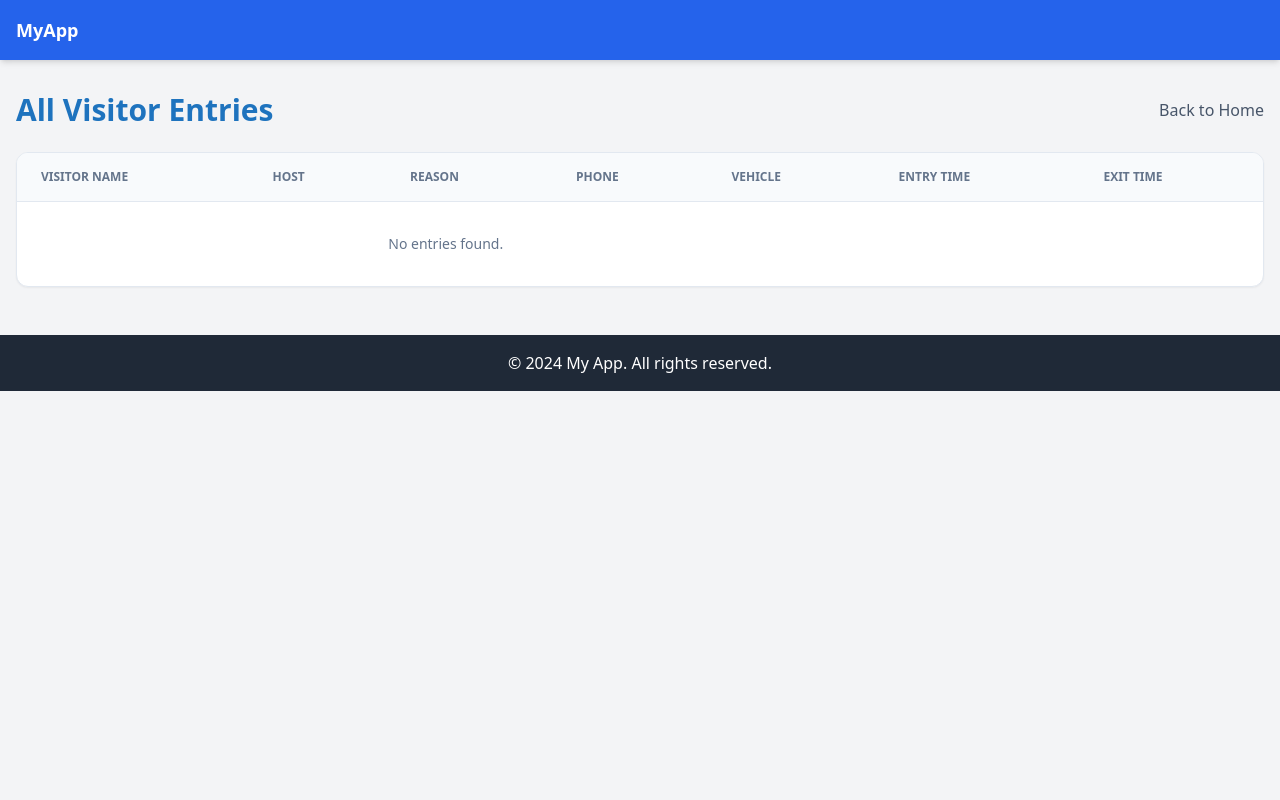
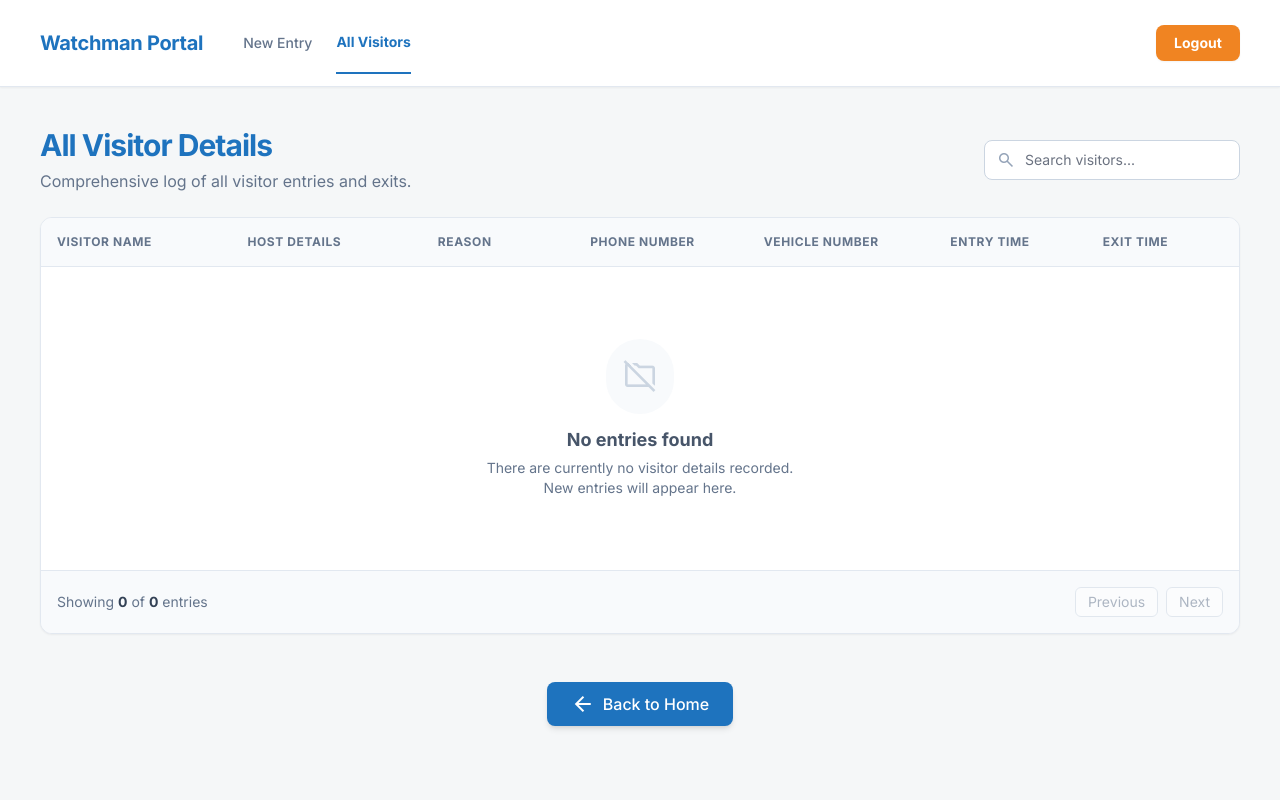
Before and after one commit to mrlucifer006/internship, a Flask app: template templates/view_all.html in a window 1280 px wide. Run offline with Flask 3, Linux system fonts and the light colour scheme; the template is opened without the code that fills it, so the values that code supplies are empty; some libraries are stand-ins or nearby versions.

Commit message:
Update view_all.html
view all page added@pon

```diff
--- a/templates/view_all.html
+++ b/templates/view_all.html
@@ -1,62 +1,171 @@
-{% extends "base.html" %}
+<!DOCTYPE html>
+<html lang="en">
 
-{% block content %}
-<div class="flex flex-col gap-6">
-    <div class="flex items-center justify-between">
-        <h1 class="text-[#1e73be] text-3xl font-bold">All Visitor Entries</h1>
-        <a href="{{ url_for('home') }}" class="text-slate-600 hover:text-[#1e73be] font-medium">Back to Home</a>
+<head>
+    <meta charset="utf-8" />
+    <meta content="width=device-width, initial-scale=1.0" name="viewport" />
+    <title>All Visitor Details</title>
+    <link href="https://fonts.googleapis.com/css2?family=Inter:wght@400;500;700;900&amp;display=swap"
+        rel="stylesheet" />
+    <link
+        href="https://fonts.googleapis.com/css2?family=Material+Symbols+Outlined:wght,FILL@100..700,0..1&amp;display=swap"
+        rel="stylesheet" />
+    <script src="https://cdn.tailwindcss.com?plugins=forms,container-queries"></script>
+    <script id="tailwind-config">
+        tailwind.config = {
+            theme: {
+                extend: {
+                    colors: {
+                        "primary": "#1e73be",
+                        "brand-blue": "#1e73be",
+                        "brand-green": "#5c8a42",
+                        "brand-orange": "#f08422",
+                        "background-light": "#f5f7f8",
+                    },
+                    fontFamily: {
+                        "display": ["Inter", "sans-serif"]
+                    },
+                    borderRadius: { "DEFAULT": "0.25rem", "lg": "0.5rem", "xl": "0.75rem", "full": "9999px" },
+                },
+            },
+        }
+    </script>
+    <style type="text/tailwindcss">
+        :root {
+          --brand-blue: #1e73be;
+          --brand-green: #5c8a42;
+          --brand-orange: #f08422;
+        }
+        .text-primary {
+            color: var(--brand-blue);
+        }
+        .bg-primary {
+            background-color: var(--brand-blue);
+        }
+        .btn-logout {
+            background-color: var(--brand-orange);
+        }
+        .btn-logout:hover {
+            background-color: #d1701b;
+        }
+        ::-webkit-scrollbar {
+            width: 8px;
+            height: 8px;
+        }
+        ::-webkit-scrollbar-track {
+            background: #f1f5f9;
+        }
+        ::-webkit-scrollbar-thumb {
+            background: #cbd5e1;
+            border-radius: 4px;
+        }
+        ::-webkit-scrollbar-thumb:hover {
+            background: #94a3b8;
+        }
+        .status-badge-in {
+            @apply bg-green-100 text-green-700 border-green-200;
+        }
+        .status-badge-out {
+            @apply bg-gray-100 text-gray-700 border-gray-200;
+        }
+    </style>
+</head>
+
+<body class="bg-background-light font-display antialiased min-h-screen flex flex-col text-slate-600">
+    <header
+        class="flex items-center justify-between whitespace-nowrap border-b border-solid border-slate-200 px-6 lg:px-10 py-3 bg-white shadow-sm z-10 sticky top-0">
+        <div class="flex items-center gap-4">
+            <h2 class="text-lg lg:text-xl font-bold leading-tight tracking-[-0.015em] text-[#1e73be]">Watchman Portal
+            </h2>
         </div>
-
-    <div class="bg-white rounded-xl border border-slate-200 shadow-sm overflow-hidden">
+        <nav class="hidden md:flex items-center gap-6 ml-10 mr-auto">
+            <a class="text-slate-500 hover:text-[var(--brand-blue)] font-medium text-sm transition-colors" href="#">New
+                Entry</a>
+            <a class="text-[var(--brand-blue)] font-bold text-sm border-b-2 border-[var(--brand-blue)] py-5"
+                href="#">All Visitors</a>
+        </nav>
+        <div class="flex flex-1 justify-end gap-6 items-center">
+            <button
+                class="btn-logout flex min-w-[84px] cursor-pointer items-center justify-center overflow-hidden rounded-lg h-9 px-4 text-white text-sm font-bold transition-colors shadow-sm">
+                <span class="truncate">Logout</span>
+            </button>
+        </div>
+    </header>
+    <main class="flex-grow flex flex-col h-full p-6 lg:p-10">
+        <div class="w-full max-w-[1400px] mx-auto flex flex-col gap-6">
+            <div class="flex flex-col md:flex-row md:items-center justify-between gap-4">
+                <div class="flex flex-col gap-1">
+                    <h1 class="text-[#1e73be] text-3xl font-bold leading-tight tracking-[-0.033em]">All Visitor Details
+                    </h1>
+                    <p class="text-slate-500 text-base font-normal">Comprehensive log of all visitor entries and exits.
+                    </p>
+                </div>
+                <div class="flex gap-3">
+                    <div class="relative group">
+                        <span
+                            class="absolute inset-y-0 left-0 flex items-center pl-3 text-slate-400 group-focus-within:text-[var(--brand-blue)] transition-colors">
+                            <span class="material-symbols-outlined text-[20px]">search</span>
+                        </span>
+                        <input
+                            class="pl-10 pr-4 h-10 rounded-lg border border-slate-300 text-sm focus:outline-none focus:ring-2 focus:ring-[var(--brand-blue)] focus:border-[var(--brand-blue)] w-full md:w-64 transition-all"
+                            placeholder="Search visitors..." type="text" />
+                    </div>
+                </div>
+            </div>
+            <div class="bg-white rounded-xl border border-slate-200 shadow-sm overflow-hidden flex flex-col">
                 <div class="overflow-x-auto">
-            <table class="w-full text-left text-sm text-slate-600">
-                <thead class="bg-slate-50 border-b border-slate-200 text-xs uppercase text-slate-500 font-semibold">
-                    <tr>
-                        <th class="px-6 py-4">Visitor Name</th>
-                        <th class="px-6 py-4">Host</th>
-                        <th class="px-6 py-4">Reason</th>
-                        <th class="px-6 py-4">Phone</th>
-                        <th class="px-6 py-4">Vehicle</th>
-                        <th class="px-6 py-4">Entry Time</th>
-                        <th class="px-6 py-4">Exit Time</th>
+                    <table class="w-full text-left border-collapse">
+                        <thead>
+                            <tr
+                                class="bg-slate-50 border-b border-slate-200 text-xs uppercase tracking-wider text-slate-500 font-semibold">
+                                <th class="p-4 min-w-[150px]">Visitor Name</th>
+                                <th class="p-4 min-w-[150px]">Host Details</th>
+                                <th class="p-4 min-w-[120px]">Reason</th>
+                                <th class="p-4 min-w-[130px]">Phone Number</th>
+                                <th class="p-4 min-w-[130px]">Vehicle Number</th>
+                                <th class="p-4 min-w-[120px]">Entry Time</th>
+                                <th class="p-4 min-w-[120px]">Exit Time</th>
                             </tr>
                         </thead>
-                <tbody class="divide-y divide-slate-100">
-                    {% for entry in entries|reverse %}
-                    <tr class="hover:bg-slate-50 transition-colors">
-                        <td class="px-6 py-4 font-medium text-slate-900">{{ entry.V_name }}</td>
-                        <td class="px-6 py-4">{{ entry.name }}</td>
-                        <td class="px-6 py-4">
+                        <tbody class="divide-y divide-slate-100 text-sm text-slate-600">
+                            <tr>
+                                <td class="p-12 text-center" colspan="7">
+                                    <div class="flex flex-col items-center justify-center text-slate-400 py-6">
+                                        <div class="bg-slate-50 p-4 rounded-full mb-3">
                                             <span
-                                class="inline-flex items-center rounded-md bg-blue-50 px-2 py-1 text-xs font-medium text-blue-700 ring-1 ring-inset ring-blue-700/10">
-                                {{ entry.reason }}
-                            </span>
-                        </td>
-                        <td class="px-6 py-4">{{ entry.Number }}</td>
-                        <td class="px-6 py-4">
-                            {% if entry.vehicle %}
-                            <span class="text-slate-900">{{ entry.vehicle_number }}</span>
-                            {% else %}
-                            <span class="text-slate-400">-</span>
-                            {% endif %}
-                        </td>
-                        <td class="px-6 py-4 text-xs font-mono text-slate-500">
-                            {{ entry.entry_time.replace('T', ' ')[:19] if entry.entry_time else '-' }}
-                        </td>
-                        <td class="px-6 py-4 text-xs font-mono text-slate-500">
-                            {{ entry.exit_time.replace('T', ' ')[:19] if entry.exit_time else '-' }}
+                                                class="material-symbols-outlined text-4xl text-slate-300">folder_off</span>
+                                        </div>
+                                        <p class="text-lg font-bold text-slate-600">No entries found</p>
+                                        <p class="text-sm text-slate-500 mt-1 max-w-xs">There are currently no visitor
+                                            details recorded. New entries will appear here.</p>
+                                    </div>
                                 </td>
                             </tr>
-                    {% else %}
-                    <tr>
-                        <td colspan="5" class="px-6 py-8 text-center text-slate-500">
-                            No entries found.
-                        </td>
-                    </tr>
-                    {% endfor %}
                         </tbody>
                     </table>
                 </div>
+                <div class="border-t border-slate-200 p-4 flex items-center justify-between bg-slate-50">
+                    <span class="text-sm text-slate-500">Showing <span class="font-semibold text-slate-700">0</span> of
+                        <span class="font-semibold text-slate-700">0</span> entries</span>
+                    <div class="flex gap-2">
+                        <button
+                            class="px-3 py-1 border border-slate-300 rounded-md bg-white text-slate-500 hover:bg-slate-50 text-sm disabled:opacity-50"
+                            disabled="">Previous</button>
+                        <button
+                            class="px-3 py-1 border border-slate-300 rounded-md bg-white text-slate-500 hover:bg-slate-50 text-sm disabled:opacity-50"
+                            disabled="">Next</button>
                     </div>
                 </div>
-{% endblock %}
+            </div>
+            <div class="flex justify-center mt-6">
+                <a class="inline-flex items-center gap-2 bg-[var(--brand-blue)] text-white px-6 py-2.5 rounded-lg hover:bg-[#155a96] transition-colors font-medium shadow-md"
+                    href="#">
+                    <span class="material-symbols-outlined">arrow_back</span>
+                    Back to Home
+                </a>
+            </div>
+        </div>
+    </main>
+</body>
+
+</html>
```
Lines whose indentation alone changed are shown as unchanged.
